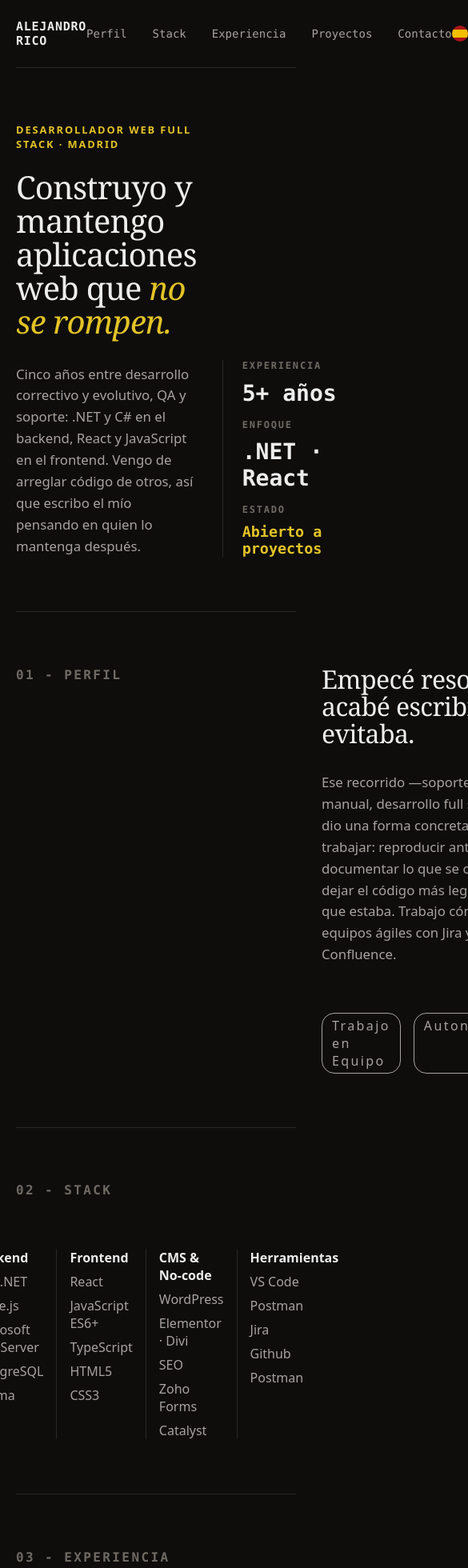
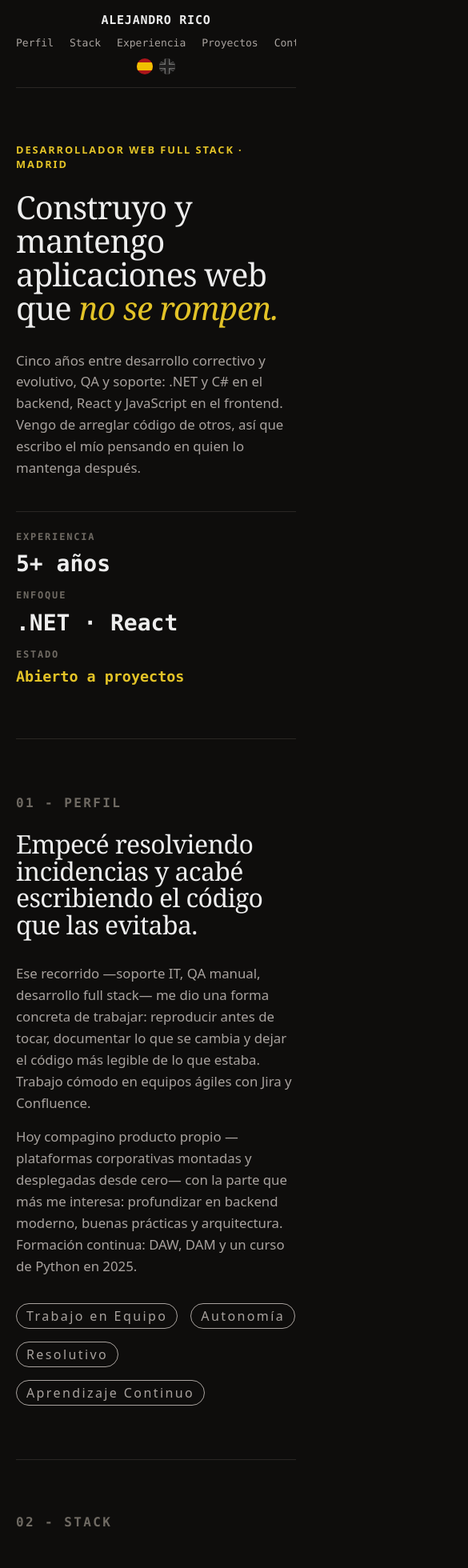
Before and after one commit to Alexrico10/portfolio, a Next.js app: page / in a window 390 px wide. Shown: the top 1960 px of the page at 80% size, 585 px wide, since content can reach past the window. Built offline with nearby package versions, Linux system fonts and the light colour scheme.

Commit message:
add responsive mode

```diff
--- a/src/components/ExperienceItem/ExperienceItem.module.css
+++ b/src/components/ExperienceItem/ExperienceItem.module.css
@@ -64,3 +64,11 @@
   content: "·";
   margin: 0 0.5rem;
 }
+
+@media (max-width: 768px) {
+  .experienceItem {
+    grid-template-columns: 1fr;
+    gap: 1rem;
+    margin-top: 3rem;
+  }
+}
--- a/src/components/Hero/Hero.module.css
+++ b/src/components/Hero/Hero.module.css
@@ -90,3 +90,25 @@
   color: var(--accent);
   font-family: var(--font-mono);
 }
+
+@media (max-width: 768px) {
+  .heroContent {
+    flex-direction: column;
+    align-items: flex-start;
+    gap: 2.5rem;
+  }
+
+  .heroRight {
+    width: 100%;
+    justify-content: flex-start;
+  }
+
+  .heroFile {
+    width: 100%;
+    min-width: 0;
+    border-left: none;
+    border-top: 1px solid var(--border);
+    padding-left: 0;
+    padding-top: 1.5rem;
+  }
+}
--- a/src/components/Navbar/Navbar.module.css
+++ b/src/components/Navbar/Navbar.module.css
@@ -82,3 +82,37 @@
   opacity: 1;
   filter: grayscale(0%);
 }
+
+@media (max-width: 768px) {
+  .nav {
+    display: grid;
+    grid-template-columns: 1fr auto;
+    align-items: center;
+    row-gap: 12px;
+    padding-block: 16px;
+  }
+
+  .logo, .langSwitcher{
+    display: flex;
+    justify-content: center;
+  }
+
+  .ul {
+    grid-column: 1 / -1;
+    gap: 20px;
+    overflow-x: auto;
+    scrollbar-width: none;
+  }
+
+  .ul::-webkit-scrollbar {
+    display: none;
+  }
+
+  .li {
+    flex-shrink: 0;
+  }
+
+  .a {
+    font-size: 13px;
+  }
+}
--- a/src/components/Profile/Profile.module.css
+++ b/src/components/Profile/Profile.module.css
@@ -30,5 +30,18 @@
 
 .profileTags {
   display: flex;
+  flex-wrap: wrap;
   gap: 1rem;
 }
+
+@media (max-width: 768px) {
+  .profileContent {
+    grid-template-columns: 1fr;
+    gap: 1.5rem;
+  }
+
+  .profileContentText {
+    grid-template-columns: 1fr;
+    gap: 1rem;
+  }
+}
--- a/src/components/Stack/Stack.module.css
+++ b/src/components/Stack/Stack.module.css
@@ -38,3 +38,48 @@
   font-size: 1rem;
   color: var(--muted);
 }
+
+@media (max-width: 768px) {
+  .stackContentText {
+    grid-template-columns: repeat(2, 1fr);
+    row-gap: 2.5rem;
+  }
+
+  .stackGroup:not(:first-child) {
+    border-left: none;
+    margin-left: 0;
+    padding-left: 0;
+  }
+
+  .stackGroup:nth-child(2) {
+    border-left: 1px solid var(--border);
+    margin-left: calc(var(--stack-gap) / -2);
+    padding-left: calc(var(--stack-gap) / 2);
+  }
+
+  .stackGroup:nth-child(n + 3) {
+    border-top: 1px solid var(--border);
+    padding-top: 2rem;
+  }
+}
+
+@media (max-width: 480px) {
+  .stackContentText {
+    grid-template-columns: 1fr;
+  }
+
+  .stackGroup{
+    align-items: center;
+  }
+
+  .stackGroup:nth-child(2) {
+    border-left: none;
+    margin-left: 0;
+    padding-left: 0;
+  }
+
+  .stackGroup:not(:first-child) {
+    border-top: 1px solid var(--border);
+    padding-top: 2rem;
+  }
+}
```
